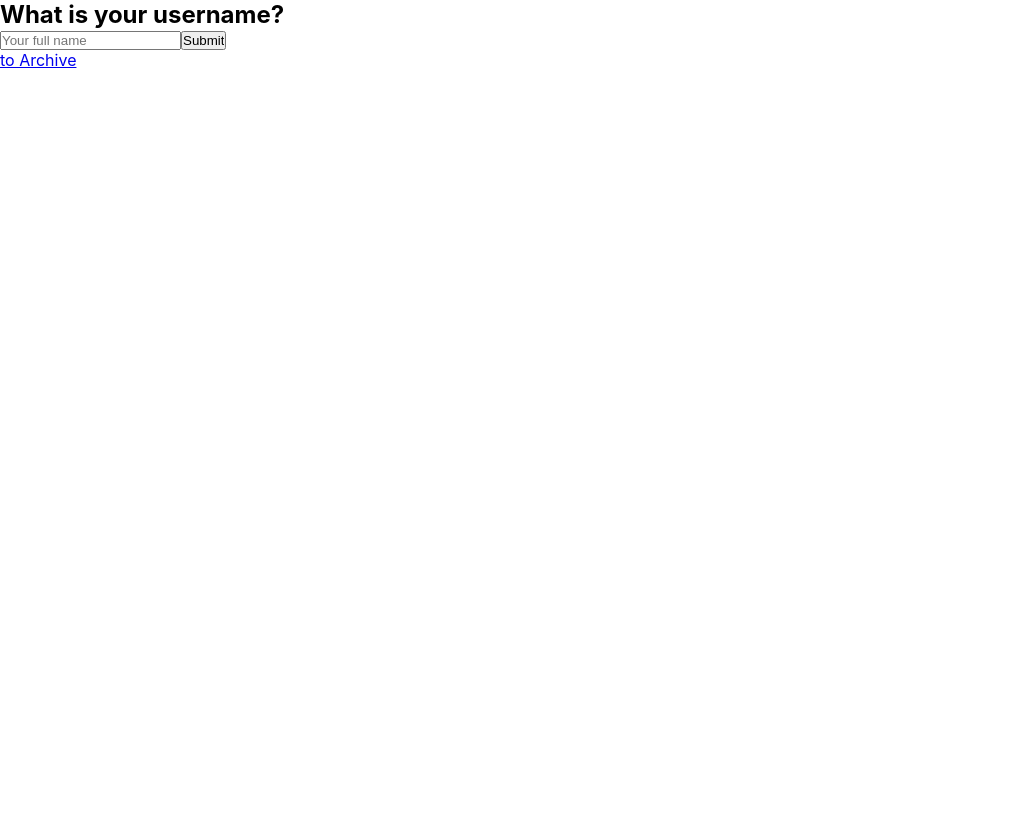
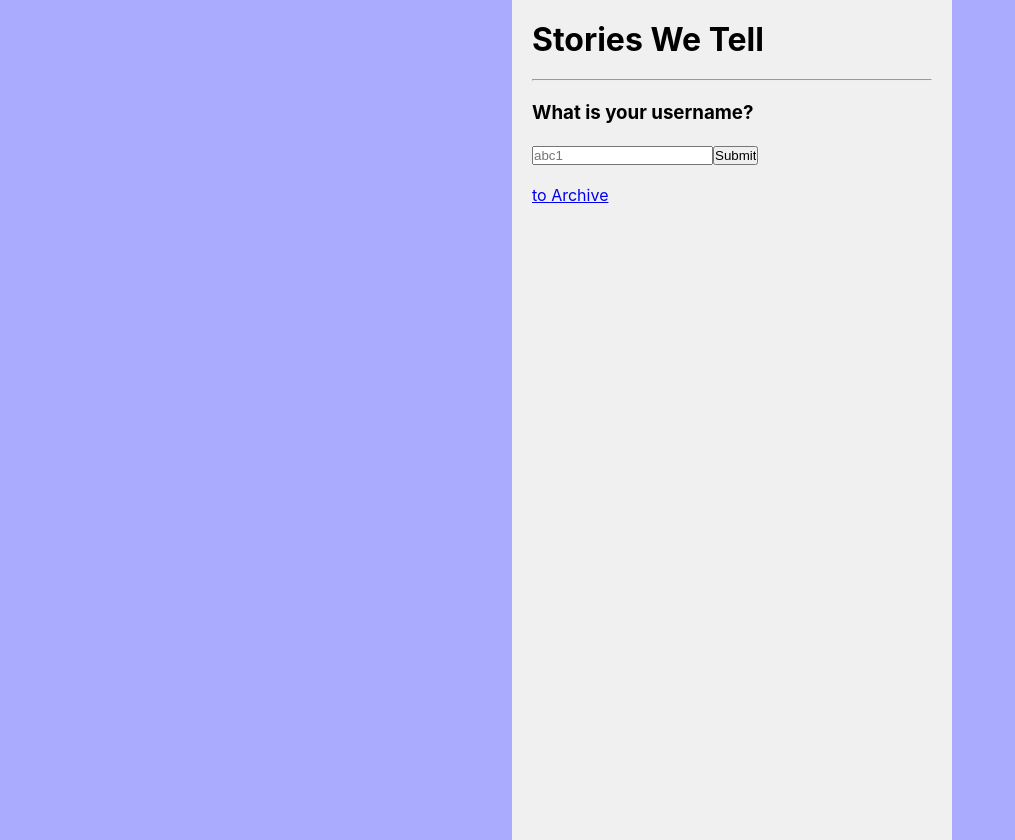
Before and after one commit to AAWhang/chat-module, a React (Create React App) app: page / in a window 1280 px wide. Shown: the whole page, without its empty margins (0-1015 px from the left). Before the commit the page ends 800 px from the top, so only its background shows below. Built offline with nearby package versions, Linux system fonts and the light colour scheme.

Commit message:
added some styling and links

```diff
--- a/src/App.js
+++ b/src/App.js
@@ -2,6 +2,7 @@ import React, { Component } from 'react'
 import UsernameForm from './components/UsernameForm'
 import ChatScreen from './ChatScreen'
 import Library from './Library'
+import { shelves } from './LibraryDummy'
 
 class App extends Component {
   constructor() {
@@ -9,16 +10,7 @@ class App extends Component {
     this.state = {
       currentUsername: '',
       currentScreen: 'WhatIsYourUsernameScreen',
-      storyLibrary: [{
-        title: 'Ultimate Love Story',
-        tags: ['Erotic', 'Hot', 'Sexy', 'Sensual'],
-        body: "There was a boy who lived in a cave. He was very lonely and wished for a girlfriend. \n A magical fairy came into the cave one day. The fairy was a big testosterone emmitting man with the name Louie. He threw the boy a magic internet box calling it stupid nerd shit and promptly left. \n The boy used the magic box and tried to find someone to fill his loneliness. As much as he tried he couldn\'t find a suitable member of the opposite gender. \n He searched up and down, left and right, .com and .net, even .pizza and .ninja. He searched the entire world wide web and even the dark web. \n He searched and searched and searched. Then he searched in the last place he could think of. He searched within himself. He realized that the answer was within himself. With a grin, and newly gained knowledge, he named his right hand Vanessa and his left hand Stephanie. With his two new companions, he went off to bed to get to know them. Bibically."
-      },
-    {
-      title: 'Big man, little coders.',
-      tags: ['coding', 'height', 'tacos'],
-      body: "Once there was a coder. This coder was big and strong. He was known as the strongest coder in the world. How did he achieve this? In his own words: \n Once my superior wasn't accepting my branch and I got frustrated so I used my height to intimidate him so he would merge my code into the master branch. I am not proud of this but thats what happun. Also another co worker was talking mad crap about python. I love python. I took it personally so I punched him so hard his nose inverted. I then picked him up and bench pressed him. My boss was so impressed that he began spotting me. We high fived so hard we needed to type our code with one hand for a month. It was very metal. "
-    }],
+      storyLibrary: shelves,
     }
     this.onUsernameSubmitted = this.onUsernameSubmitted.bind(this)
     this.goHome = this.goHome.bind(this)
@@ -71,7 +63,7 @@ class App extends Component {
       return <ChatScreen currentUsername={this.state.currentUsername} addStory={this.addStory} goHome={this.goHome} />
     }
     if (this.state.currentScreen === 'Library') {
-      return <Library SLibrary={this.state.storyLibrary} />
+      return <Library SLibrary={this.state.storyLibrary} goHome={this.goHome} />
     }
   }
 }
--- a/src/ChatScreen.js
+++ b/src/ChatScreen.js
@@ -5,6 +5,7 @@ import SendMessageForm from './components/SendMessageForm'
 import TypingIndicator from './components/TypingIndicator'
 import WhosOnlineList from './components/WhosOnlineList'
 import RoomList from './components/RoomList'
+
 
 class ChatScreen extends Component {
   constructor(props) {
--- a/src/Library.js
+++ b/src/Library.js
@@ -33,14 +33,14 @@ class StoryLibrary extends Component {
     if (this.state.bodyScreen === 'libraryList') {
         return (
           <div>
-          <LibraryHeader backToList={this.backToList} />
+          <LibraryHeader backToList={this.backToList} goHome={this.props.goHome}/>
           <LibraryList stoLib={this.props.SLibrary} setStory={this.setStory} />
           </div>
       )}
     else if (this.state.bodyScreen === 'libraryStory') {
       return (
         <div>
-        <LibraryHeader backToList={this.backToList}  />
+        <LibraryHeader backToList={this.backToList} goHome={this.props.goHome} />
         <LibraryStory story={this.state.currentStory} />
         </div>
     )}
--- /dev/null
+++ b/src/LibraryDummy.js
@@ -0,0 +1,18 @@
+const shelves = [{
+  title: 'Ultimate Love Story',
+  tags: ['Erotic', 'Hot', 'Sexy', 'Sensual'],
+  body: "There was a boy who lived in a cave. He was very lonely and wished for a girlfriend. \n A magical fairy came into the cave one day. The fairy was a big testosterone emmitting man with the name Louie. He threw the boy a magic internet box calling it stupid nerd shit and promptly left. \n The boy used the magic box and tried to find someone to fill his loneliness. As much as he tried he couldn\'t find a suitable member of the opposite gender. \n He searched up and down, left and right, .com and .net, even .pizza and .ninja. He searched the entire world wide web and even the dark web. \n He searched and searched and searched. Then he searched in the last place he could think of. He searched within himself. He realized that the answer was within himself. With a grin, and newly gained knowledge, he named his right hand Vanessa and his left hand Stephanie. With his two new companions, he went off to bed to get to know them. Bibically."
+},
+{
+title: 'Big man, little coders.',
+tags: ['coding', 'height', 'tacos'],
+body: "Once there was a coder. This coder was big and strong. He was known as the strongest coder in the world. How did he achieve this? In his own words: \n Once my superior wasn't accepting my branch and I got frustrated so I used my height to intimidate him so he would merge my code into the master branch. I am not proud of this but thats what happun. Also another co worker was talking mad crap about python. I love python. I took it personally so I punched him so hard his nose inverted. I then picked him up and bench pressed him. My boss was so impressed that he began spotting me. We high fived so hard we needed to type our code with one hand for a month. It was very metal. "
+},
+{
+title: 'title',
+tags: ['ABC', 'Philosophy', 'Fantasy'],
+body: "Why do we daydream? As a child maybe we may chalk it up to exploring and roleplay. People do not tend to outgrow this behabior although it morphs into different forms. \n Such desires are a product of our surroundings. Put a person in a situation where they lack a necessity and their fantasies become flooded with that which is missing. Starving people see hallucinations of food. Lost wanderes see mirages of oasis in a desert. Unfullfilled people lust for power, money or even sex. \n What of children in the modern age? We can explain a person's fantasy through their surroundings. To live in a society, nothing seemingly changes, there's no danger, institutions around you are trying to mold you into a tool to support itself. The fantasy becomes to become unique, for life to validate you in some way, to fight a battle in which there's an enemy in which you may dedicate yourself into destroying. \n In a sense this may be the source of a pendulum of sorts. The mechanism of a society not fullfilling or being unable to fulfill the needs of every individual."
+}
+]
+
+export { shelves }
--- a/src/components/LibraryHeader.js
+++ b/src/components/LibraryHeader.js
@@ -9,6 +9,12 @@ render() {
           href="#">
           List
       </a>
+      <br />
+      <a
+          onClick={() => this.props.goHome()}
+          href="#">
+          Home
+      </a>
     </div>
   )
 }
--- a/src/components/RoomList.js
+++ b/src/components/RoomList.js
@@ -9,19 +9,23 @@ class RoomList extends Component {
         const orderedRooms = this.props.rooms
         return (
             <div className="rooms-list">
-                <ul>
+            <li>
               <a
                   style={{color: 'white'}}
                   onClick={() => this.props.publish()}
                   href="#">
                   publish
               </a>
+            </li>
+            <li>
               <a
                   style={{color: 'white'}}
                   onClick={() => this.props.goHome()}
                   href="#">
                   go Back
               </a>
+            </li>
+                <ul>
                 <h3>Your rooms:</h3>
                     {Object.entries(this.props.roomTest).map(room => {
                       console.log("ORDERED ROOM: ", room[1].name);
--- a/src/components/UsernameForm.js
+++ b/src/components/UsernameForm.js
@@ -20,18 +20,39 @@ class UsernameForm extends Component {
   }
 
   render() {
+    const styles = {
+      body: {
+        backgroundColor: '#AAAAFF'
+      },
+      container: {
+        width:'400px',
+        height: '100vh',
+        marginLeft: '40%',
+        padding: '20px',
+        backgroundColor: '#F0F0F0'
+      },
+      title: {
+        align: 'center'
+      }
+    }
     return (
-      <div>
-        <div>
-          <h2>What is your username?</h2>
+      <div style={styles.body}>
+        <div style={styles.container}>
+          <h1>Stories We Tell</h1>
+          <br />
+          <hr />
+          <br />
+          <h3>What is your username?</h3>
+          <br />
           <form onSubmit={this.onSubmit}>
             <input
               type="text"
-              placeholder="Your full name"
+              placeholder="abc1"
               onChange={this.onChange}
             />
             <input type="submit" />
           </form>
+          <br />
           <a
               onClick={() => this.props.toLibrary()}
               href="#">
```
Also changed, not shown: src/components/NewRoomForm.js (+8 -4 lines). Lines whose indentation alone changed are shown as unchanged.
